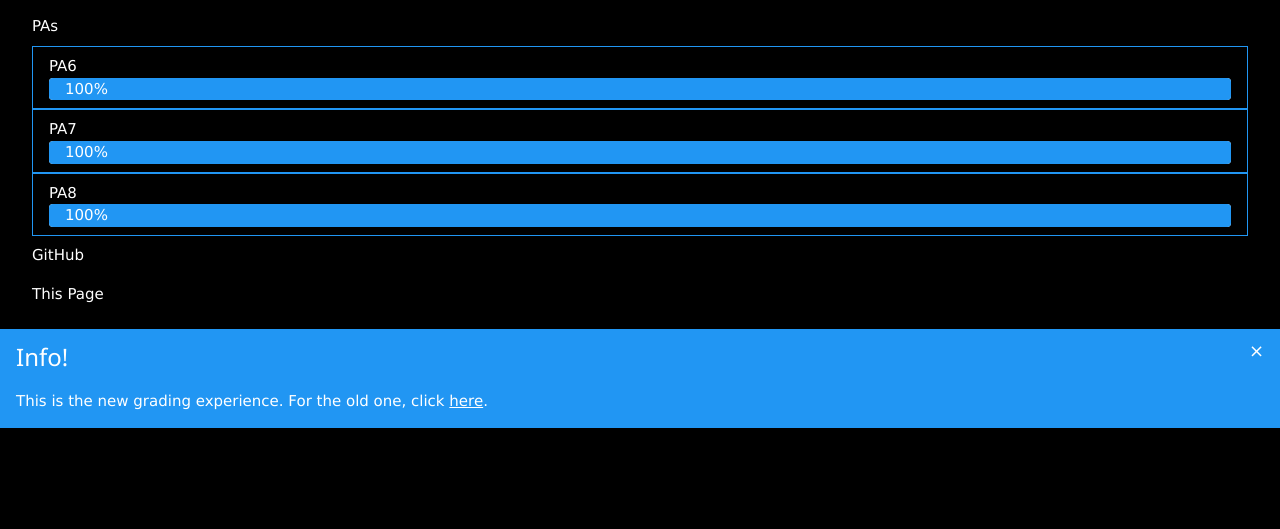
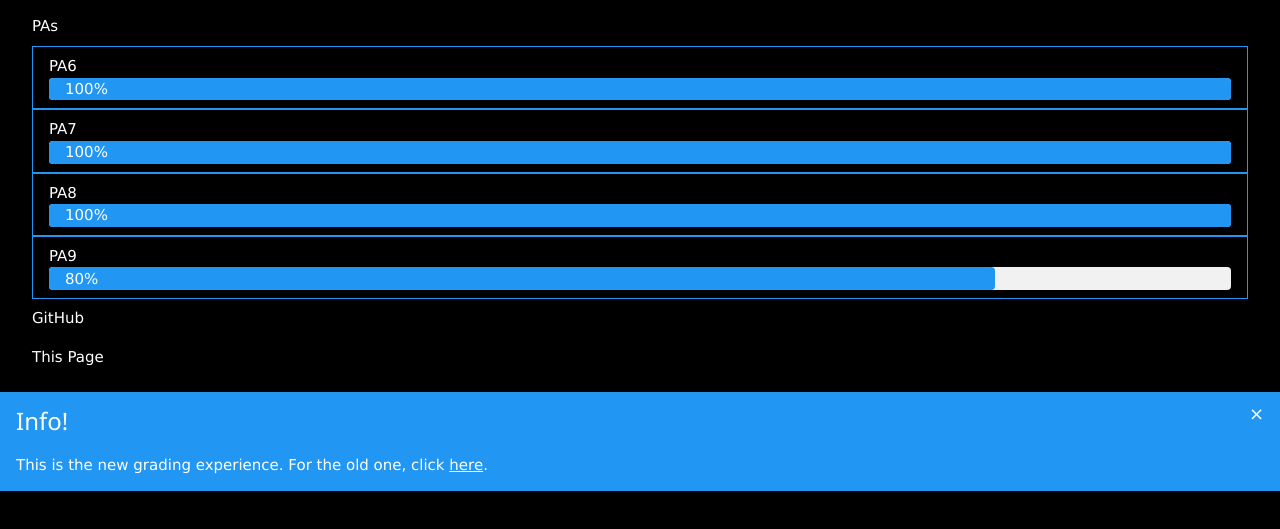
Before and after one commit to dariusjlukas/Web-Design-Class, a website: page index.html in a window 1280 px wide. Both pictures are taken after a click on the button "PAs". Shown: the part 113-642 px from the top of the page. Drawn offline with Linux system fonts and the light colour scheme.

Commit message:
added a PA9 link to the index page

```diff
--- a/index.html
+++ b/index.html
@@ -1,11 +1,12 @@
 <!DOCTYPE HTML>
 <html lang="en">
+
 <head>
     <meta charset="UTF-8">
     <meta name="viewport" content="width=device-width, initial-scale=1.0">
     <meta http-equiv="X-UA-Compatible" content="ie=edge">
     <title>Web Design</title>
-    <link rel="stylesheet" href="w3.css"/>
+    <link rel="stylesheet" href="w3.css" />
 </head>
 
 <body class="w3-black">
@@ -22,36 +23,51 @@
                 PAs</button>
             <div id="PAs" class="w3-container w3-hide">
 
-            <a style="text-decoration: none;" href="PA6.html"><div class="w3-border w3-border-blue w3-padding w3-bar-item w3-mobile w3-button">
+                <a style="text-decoration: none;" href="PA6.html">
+                    <div class="w3-border w3-border-blue w3-padding w3-bar-item w3-mobile w3-button">
                         PA6
                         <div class="w3-light-grey w3-round">
                             <div class="w3-container w3-round w3-blue" style="width:100%">100%</div>
                         </div>
-            </div></a>
+                    </div>
+                </a>
 
-            <a style="text-decoration: none;" href="PA7.html"><div class="w3-border w3-border-blue w3-padding w3-bar-item w3-mobile w3-button">
+                <a style="text-decoration: none;" href="PA7.html">
+                    <div class="w3-border w3-border-blue w3-padding w3-bar-item w3-mobile w3-button">
                         PA7
                         <div class="w3-light-grey w3-round">
                             <div class="w3-container w3-round w3-blue" style="width:100%">100%</div>
                         </div>
-            </div></a>
+                    </div>
+                </a>
 
-            <a style="text-decoration: none;" href="PA8.html"><div class="w3-border w3-border-blue w3-padding w3-bar-item w3-mobile w3-button">
+                <a style="text-decoration: none;" href="PA8.html">
+                    <div class="w3-border w3-border-blue w3-padding w3-bar-item w3-mobile w3-button">
                         PA8
                         <div class="w3-light-grey w3-round">
                             <div class="w3-container w3-round w3-blue" style="width:100%">100%</div>
                         </div>
-            </div></a>
+                    </div>
+                </a>
+
+                <a style="text-decoration: none;" href="PA9.html">
+                    <div class="w3-border w3-border-blue w3-padding w3-bar-item w3-mobile w3-button">
+                        PA9
+                        <div class="w3-light-grey w3-round">
+                            <div class="w3-container w3-round w3-blue" style="width:80%">80%</div>
+                        </div>
+                    </div>
+                </a>
             </div>
             <a href="https://github.com/dariusjlukas/Web-Design-Class" class="w3-bar-item w3-mobile w3-button">GitHub</a>
             <a href="thisPage.html" class="w3-bar-item w3-mobile w3-button">This Page</a>
         </div>
 
         <div class="w3-hide-small w3-panel w3-cell-bottom w3-blue w3-display-container">
-        <span onclick="this.parentElement.style.display='none'"
-         class="w3-button w3-blue w3-large w3-display-topright">&times;</span>
+            <span onclick="this.parentElement.style.display='none'" class="w3-button w3-blue w3-large w3-display-topright">&times;</span>
             <h3>Info!</h3>
-        <p>This is the new grading experience. For the old one, click <a href="https://main-page-37708.herokuapp.com/">here</a>.</p>
+            <p>This is the new grading experience. For the old one, click
+                <a href="https://main-page-37708.herokuapp.com/">here</a>.</p>
         </div>
 
 
@@ -69,4 +85,5 @@
 
 
 </body>
+
 </html>
```
Lines whose indentation alone changed are shown as unchanged.
